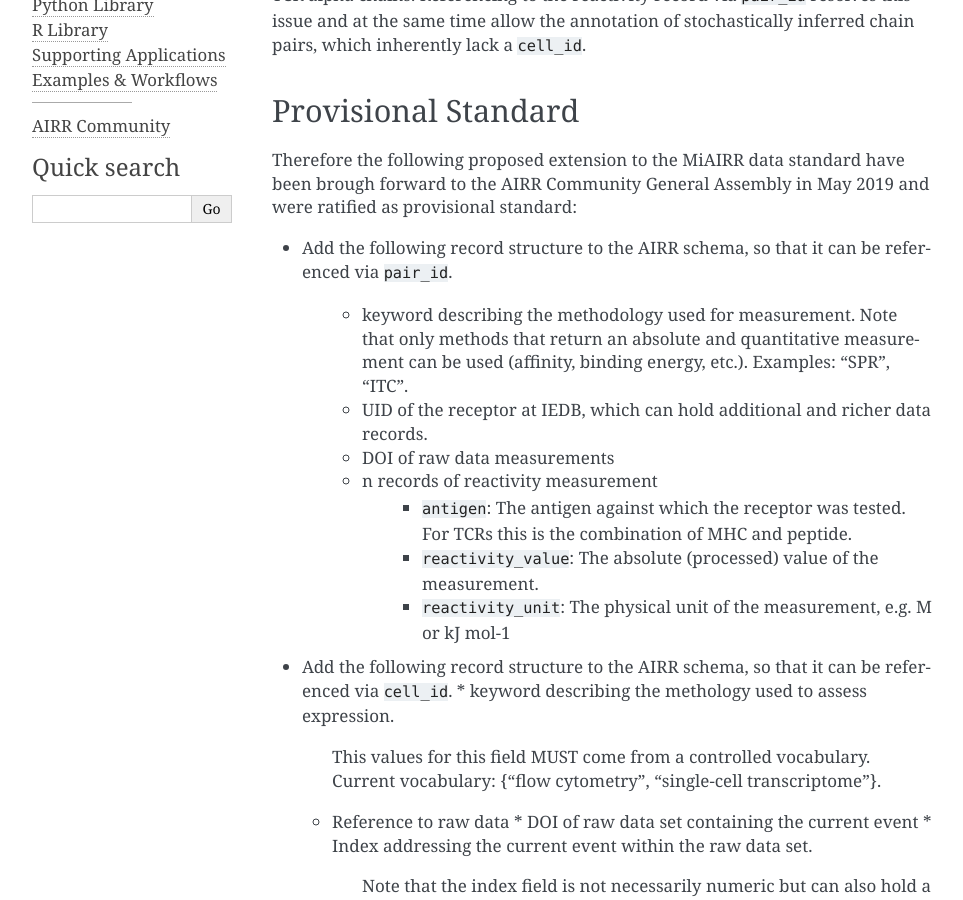
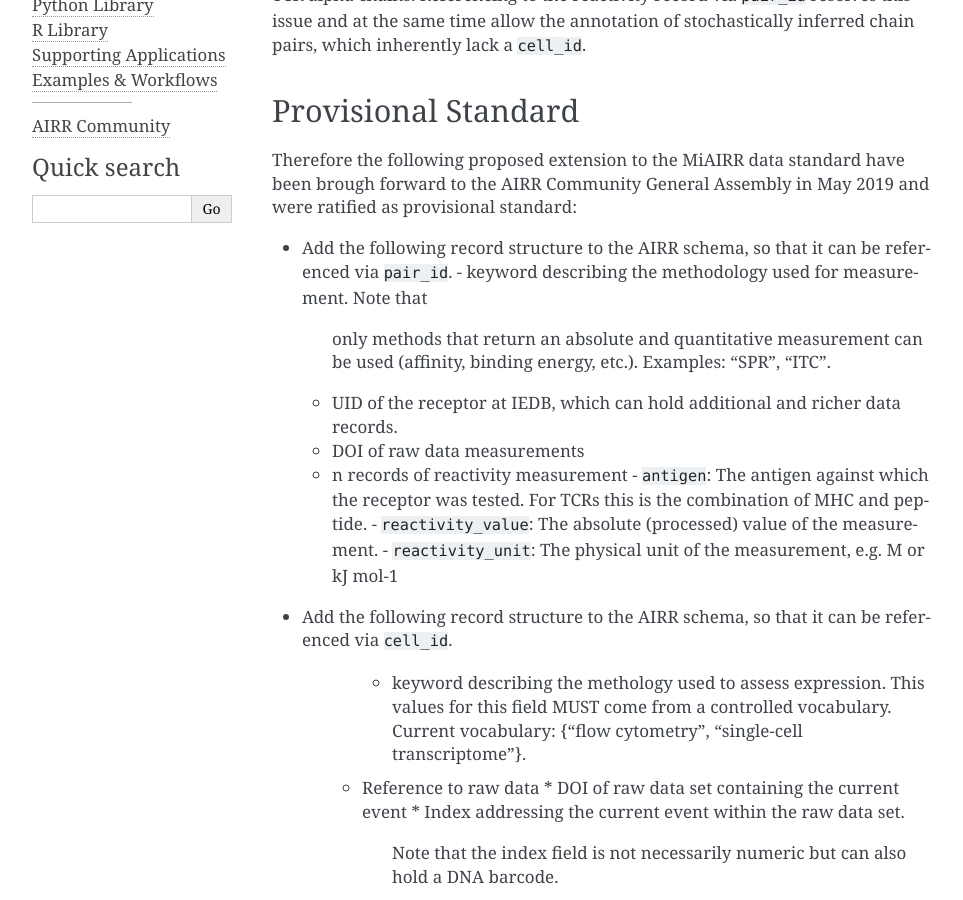
Before and after one commit to airr-community/airr-standards, a Sphinx documentation site: the page built from docs/miairr/miairr_single_cell_extension.rst, in a window 1280 px wide and 900 px high, scrolled down 576 px. Shown: the whole window, without its empty margins (148-1111 px from the left). Built offline with Sphinx 7.4.7, drawn with Linux system fonts in a browser that asks for light colours; pages that are not in the unit, such as notebooks, are missing from menus.

Commit message:
More experimenting...

```diff
--- a/docs/miairr/miairr_single_cell_extension.rst
+++ b/docs/miairr/miairr_single_cell_extension.rst
@@ -35,21 +35,23 @@ May 2019 and were ratified as provisional standard:
 
 - Add the following record structure to the AIRR schema, so that it can
   be referenced via ``pair_id``.
-     - keyword describing the methodology used for measurement. Note that only methods that return an absolute and quantitative measurement can be used (affinity, binding energy, etc.). Examples: "SPR", "ITC".
-     - UID of the receptor at IEDB, which can hold additional and richer data records.
-     - DOI of raw data measurements
-     - n records of reactivity measurement
-          - ``antigen``: The antigen against which the receptor was tested. For TCRs this is the combination of MHC and peptide.
-          - ``reactivity_value``: The absolute (processed) value of the measurement.
-          - ``reactivity_unit``: The physical unit of the measurement, e.g. M or kJ mol-1
+  - keyword describing the methodology used for measurement. Note that
+    only methods that return an absolute and quantitative measurement
+    can be used (affinity, binding energy, etc.). Examples: "SPR", "ITC".
+  - UID of the receptor at IEDB, which can hold additional and richer data records.
+  - DOI of raw data measurements
+  - n records of reactivity measurement
+    - ``antigen``: The antigen against which the receptor was tested. For TCRs this is the combination of MHC and peptide.
+    - ``reactivity_value``: The absolute (processed) value of the measurement.
+    - ``reactivity_unit``: The physical unit of the measurement, e.g. M or kJ mol-1
 
 
-*  Add the following record structure to the AIRR schema, so that it can
-   be referenced via ``cell_id``.
-   *  keyword describing the methology used to assess expression.
-      This values for this field MUST come from a controlled vocabulary.
-      Current vocabulary: {"flow cytometry", "single-cell
-      transcriptome"}.
+- Add the following record structure to the AIRR schema, so that it can
+  be referenced via ``cell_id``.
+     -  keyword describing the methology used to assess expression.
+        This values for this field MUST come from a controlled vocabulary.
+        Current vocabulary: {"flow cytometry", "single-cell
+        transcriptome"}.
    *  Reference to raw data
       *  DOI of raw data set containing the current event
       *  Index addressing the current event within the raw data set.
```
